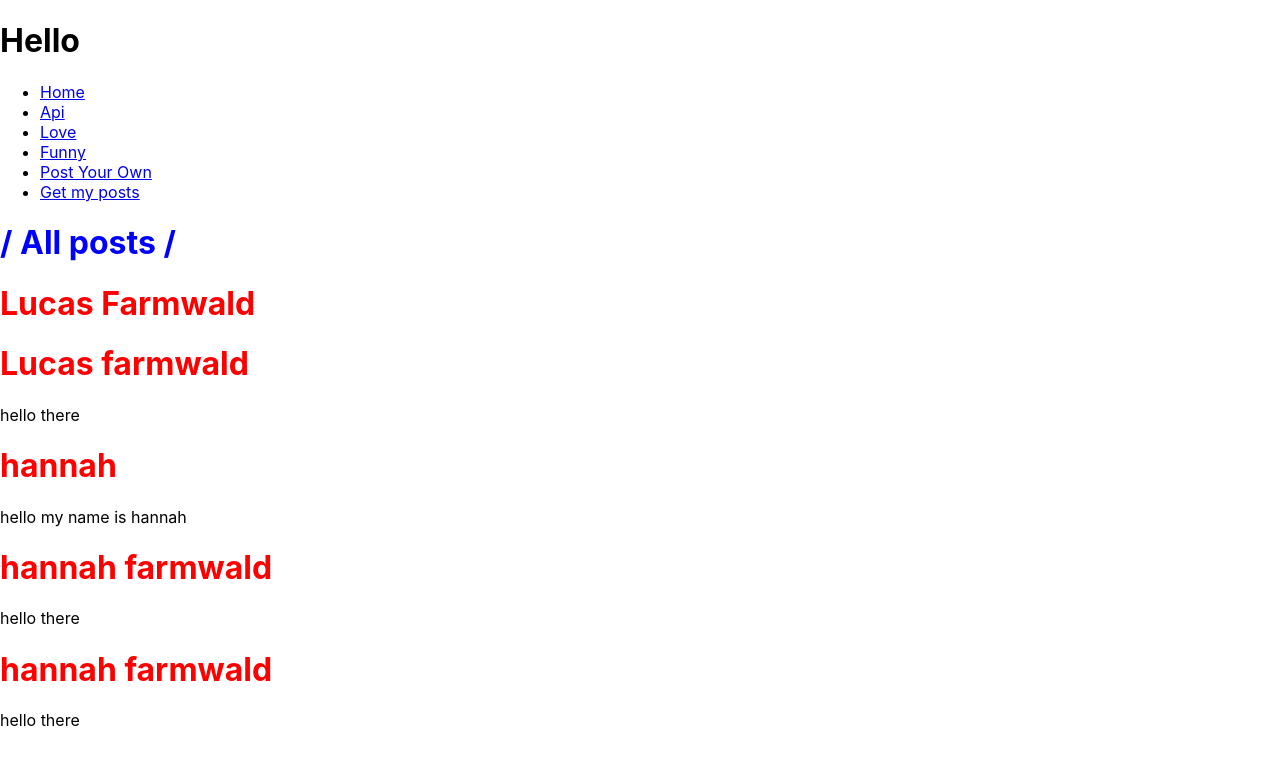
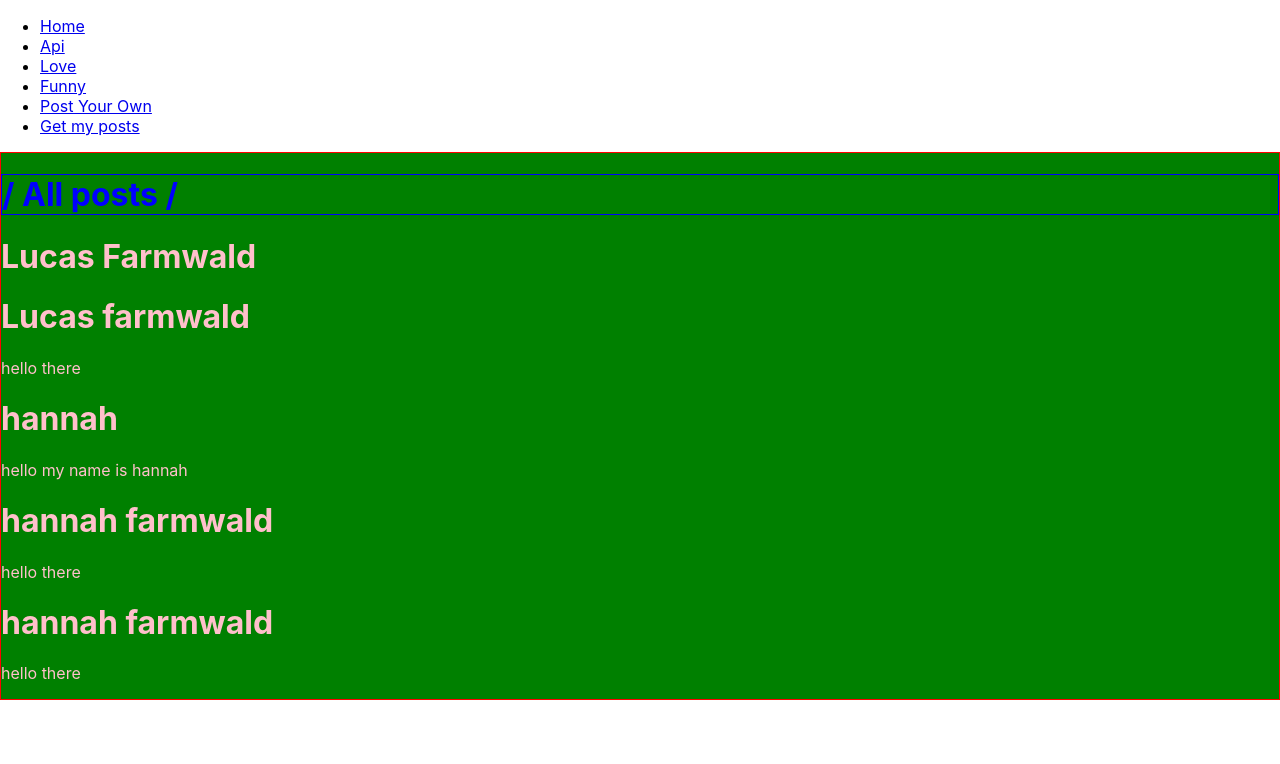
Before and after one commit to Lucasfarmwald/phase2project, a React (Create React App) app: page /FetchYourData in a window 1280 px wide. Shown: the top 764 px of the page. Built offline with nearby package versions, Linux system fonts and the light colour scheme; data requests are answered from the project's data file.

Commit message:
added a home.js component

```diff
--- a/src/App.js
+++ b/src/App.js
@@ -5,20 +5,24 @@ import FetchPosts from './components/FetchPosts';
 import Post from './components/Post';
 import FetchYourData from './components/FetchYourData';
 import { BrowserRouter as Router, Route, Switch} from "react-router-dom";
+import Home from './components/Home';
+
 
 
 function App() {
   return (
 
+
     <>
-  <div>
-    <h1>Hello</h1>
-  </div>
+
 
   <Router>
     <div>
     <Navbar />
     <Switch>
+      <Route path='/Home' >
+        <Home />
+      </Route>
       <Route path="/LovePoems" >
         <LovePoems />
       </Route>
--- a/src/components/FetchYourData.js
+++ b/src/components/FetchYourData.js
@@ -5,25 +5,32 @@ function FetchYourData() {
 
 const [data, setData] = useState()
 
+
+let styleObject = {
+    div: {
+        backgroundColor:" green",
+        color:"pink",
+        border: "1px, solid red"
+    }, h1:{
+        color:"blue",
+        border:"1px, solid blue"
+    }
+}
+
 useEffect(() => {
-
-    fetch('http://localhost:3000/posts')
-    .then((res) => res.json())
-    .then((posts) => setData(posts.map(post =>{
-       return( <div>
-           <h1 style={{color:'red'}} >{post.author}</h1>
-           <p key={post.body} >{post.body}</p>
-       </div>
-
-        )
-    }
-
+fetch('http://localhost:3000/posts')
+.then((res) => res.json())
+.then((posts) => setData(posts.map(post =>{
+    return( <div>
+            <h1>{post.author}</h1>
+            <p key={post.body} >{post.body}</p>
+            </div>)}
     )))
 },[])
 
     return(
-        <div style={{background: 'background-image: linear-gradient(120deg, #84fab0 0%, #8fd3f4 100%);'}} >
-            <h1 style={{color:'blue'}} >/ All posts /</h1>
+        <div style={styleObject.div} >
+            <h1 style={styleObject.h1} >/ All posts /</h1>
             {data}
         </div>
     )
--- /dev/null
+++ b/src/components/Home.js
@@ -0,0 +1,11 @@
+import React from "react";
+
+function Home() {
+    return(
+        <div>
+            <h1>Home component</h1>
+        </div>
+    )
+}
+
+export default Home
--- a/src/components/Navbar.js
+++ b/src/components/Navbar.js
@@ -11,7 +11,7 @@ function Navbar(){
 
                 <ul>
                     <li>
-                    <NavLink exact to='/'>
+                    <NavLink exact to='/Home'>
                     Home
                 </NavLink>
                     </li>
```
